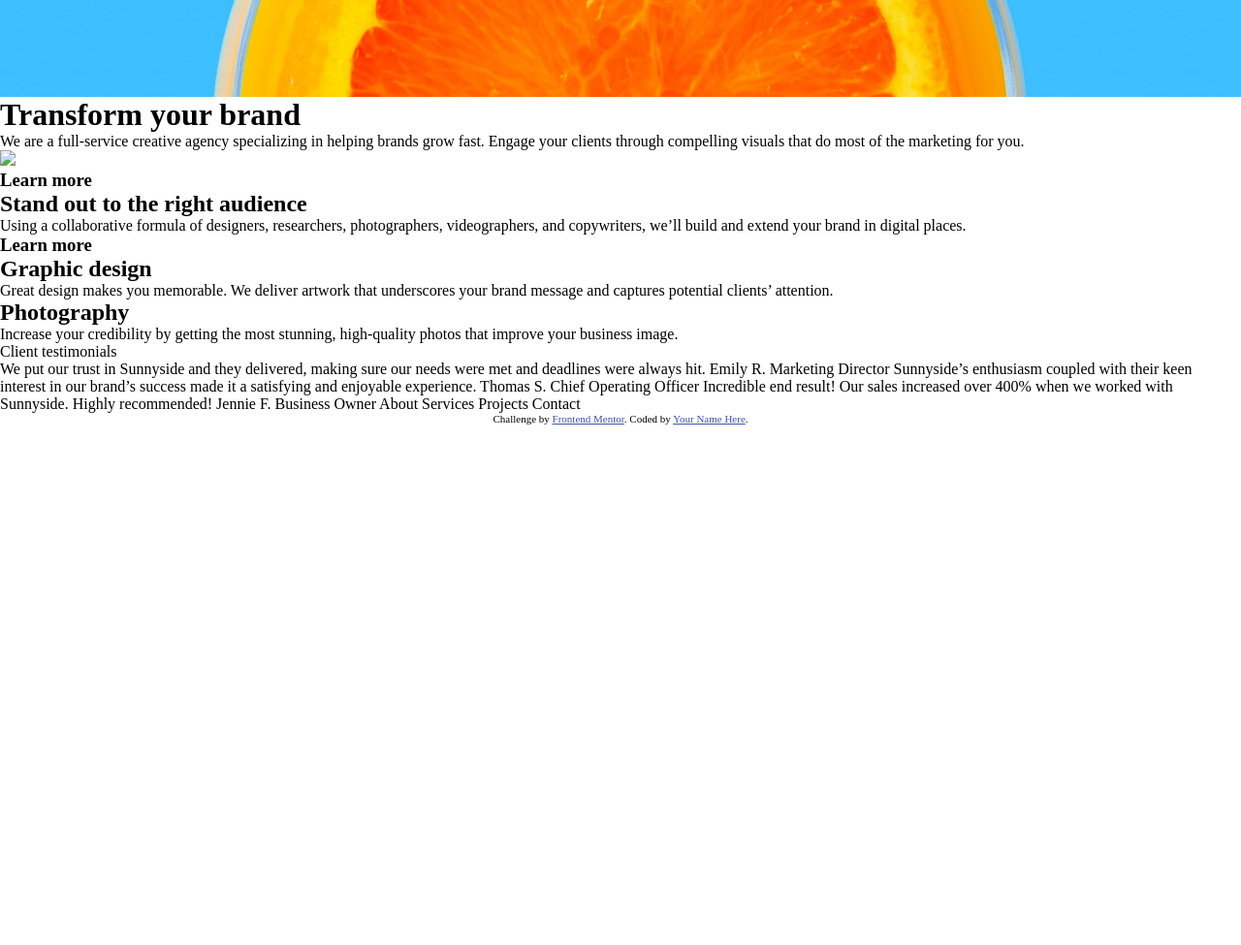
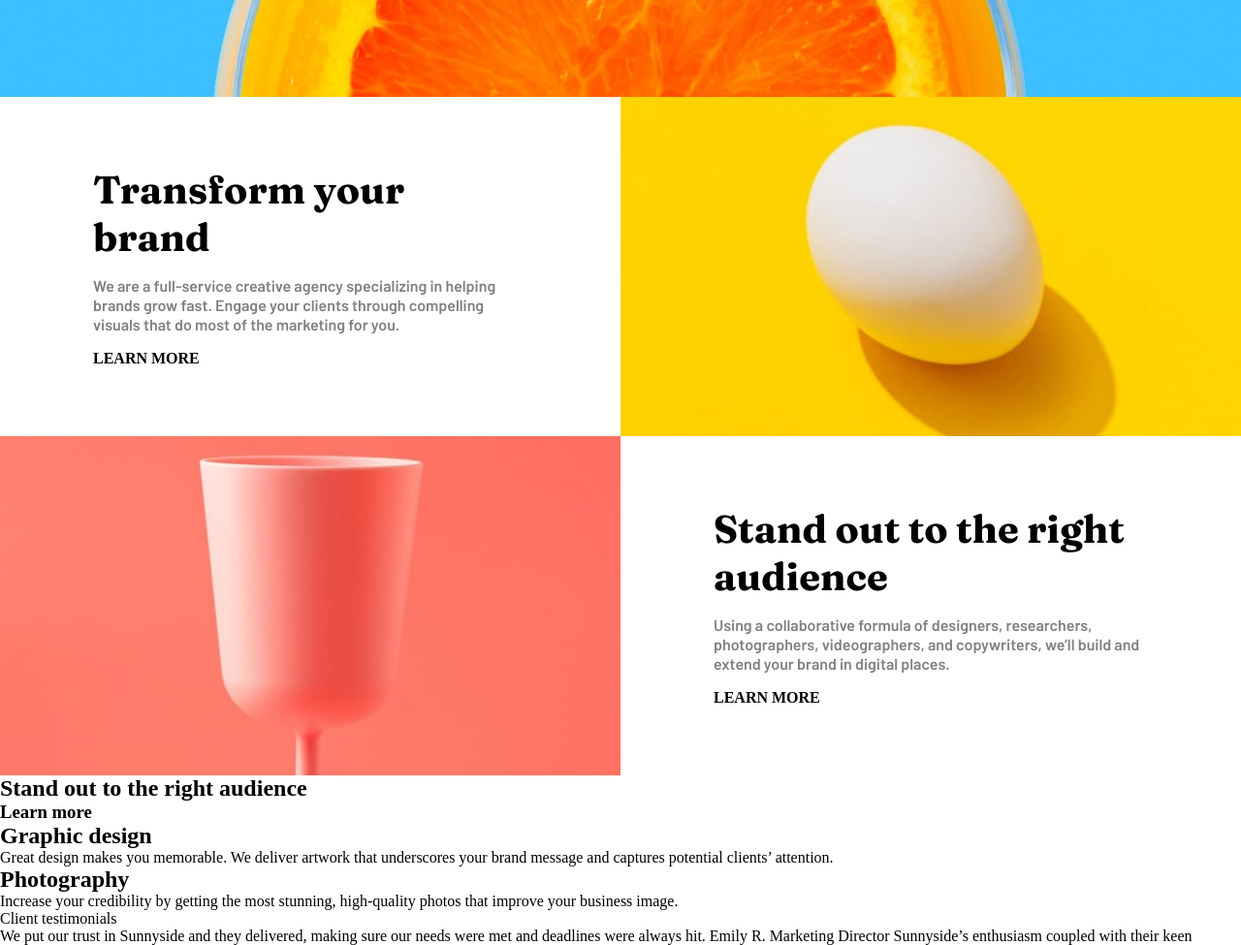
Before and after one commit to andrkavr/sunnyside-agency-landing-page-main, a plain HTML site: page index.html in a window 1280 px wide. Shown: the part 700-1675 px from the top of the page at 97% size. Before the commit the page ends 1138 px from the top, so only its background shows below. Drawn offline with Linux system fonts and the light colour scheme.

Commit message:
some updates made. added red cup.

```diff
--- a/design/style.css
+++ b/design/style.css
@@ -59,6 +59,96 @@
 .arrow {
   margin-top: 60px;
 }
+
+.learn-more {
+  font-weight: bold;
+  cursor: pointer;
+}
+
+.section1 {
+  display: flex;
+  height: 350px;
+}
+
+.section2 {
+  display: flex;
+  height: 350px;
+}
+
+.section1 img {
+  width: 100%;
+  height: 100%;
+  object-fit: cover;
+}
+
+.section2 img {
+  width: 100%;
+  height: 100%;
+  object-fit: cover;
+}
+
+/* text edititing */
+.section1 .left {
+  display: flex;
+  align-items: center;
+  justify-content: center;
+}
+
+.section2 .sec2right {
+  display: flex;
+  align-items: center;
+  justify-content: center;
+}
+
+.section1 .text-container {
+  width: 70%;
+}
+
+.section2 .text-container2 {
+  width: 70%;
+}
+
+.left h1 {
+  font-size: 40px;
+  margin-bottom: 16px;
+  font-family: "Fraunces", serif;
+}
+
+.sec2right h1 {
+  font-size: 40px;
+  margin-bottom: 16px;
+  font-family: "Fraunces", serif;
+}
+
+/* need to edit this  */
+.left p {
+  color: grey;
+  line-height: 20px;
+  margin-bottom: 16px;
+  font-family: "Barlow", sans-serif;
+}
+
+.sec2right p {
+  color: grey;
+  line-height: 20px;
+  margin-bottom: 16px;
+  font-family: "Barlow", sans-serif;
+}
+
+.left .learn-more {
+  display: flex;
+  align-items: center;
+}
+
+.left,
+.right {
+  flex: 1;
+}
+
+.sec2right,
+.sec2left {
+  flex: 1;
+}
 /* imported */
 
 .attribution {
--- a/index.html
+++ b/index.html
@@ -12,6 +12,14 @@
       href="./images/favicon-32x32.png"
     />
     <link rel="stylesheet" href="/design/style.css " type="text/css" />
+    <link
+      href="https://fonts.googleapis.com/css2?family=Barlow:wght@600&display=swap"
+      rel="stylesheet"
+    />
+    <link
+      href="https://fonts.googleapis.com/css2?family=Fraunces:ital,wght@0,700;0,900;1,700;1,900&display=swap"
+      rel="stylesheet"
+    />
 
     <title>Frontend Mentor | Sunnyside agency landing page</title>
   </head>
@@ -35,24 +43,42 @@
       </div>
       <div class="section1">
         <div class="left">
-          <h1>Transform your brand</h1>
-          <p>
-            We are a full-service creative agency specializing in helping brands
-            grow fast. Engage your clients through compelling visuals that do
-            most of the marketing for you.
-          </p>
-          <div><img src="/ima"</div>
+          <div class="text-container">
+            <h1>Transform your brand</h1>
+            <p>
+              We are a full-service creative agency specializing in helping
+              brands grow fast. Engage your clients through compelling visuals
+              that do most of the marketing for you.
+            </p>
+            <!-- Need to style the learn more-->
+            <div class="learn-more">LEARN MORE</div>
+          </div>
         </div>
-        <div class="right"></div>
+        <div class="right">
+          <img src="./images/desktop/image-transform.jpg" />
+        </div>
       </div>
-      <div class="section2"></div>
+      <div class="section2">
+        <div class="sec2left">
+          <img src="./images/desktop/image-stand-out.jpg" />
+        </div>
+        <div class="sec2right">
+          <div class="text-container2">
+            <h1>Stand out to the right audience</h1>
+            <p>
+              Using a collaborative formula of designers, researchers,
+              photographers, videographers, and copywriters, we’ll build and
+              extend your brand in digital places.
+            </p>
+            <div class="learn-more">LEARN MORE</div>
+          </div>
+        </div>
+      </div>
+      <div class="section3"></div>
     </div>
 
-    <h3>Learn more</h3>
     <h2>Stand out to the right audience</h2>
-    Using a collaborative formula of designers, researchers, photographers,
-    videographers, and copywriters, we’ll build and extend your brand in digital
-    places.
+
     <h3>Learn more</h3>
     <h2>Graphic design</h2>
     Great design makes you memorable. We deliver artwork that underscores your
```
